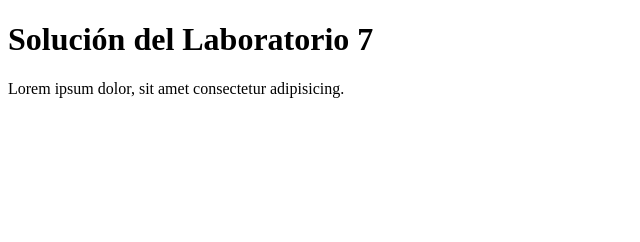
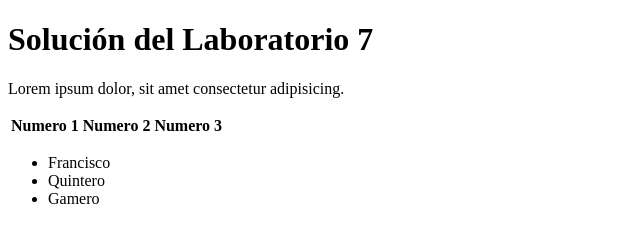
Before and after one commit to Francisco-Quintero/Laboratorio7, a plain HTML site: page index.html in a window 1280 px wide. Shown: the whole page, without its empty margins (0-640 px from the left). Drawn offline with Linux system fonts and the light colour scheme.

Commit message:
Anadi ul y table

```diff
--- a/index.html
+++ b/index.html
@@ -8,5 +8,18 @@
 <body>
     <h1>Solución del Laboratorio 7</h1>
     <p>Lorem ipsum dolor, sit amet consectetur adipisicing.</p>
+    <table>
+        <tr>
+            <th>Numero 1</th>
+            <th>Numero 2</th>
+            <th>Numero 3</th>
+        </tr>
+    </table>
+
+    <ul>
+        <li>Francisco</li>
+        <li>Quintero</li>
+        <li>Gamero</li>
+    </ul>
 </body>
 </html>
```
